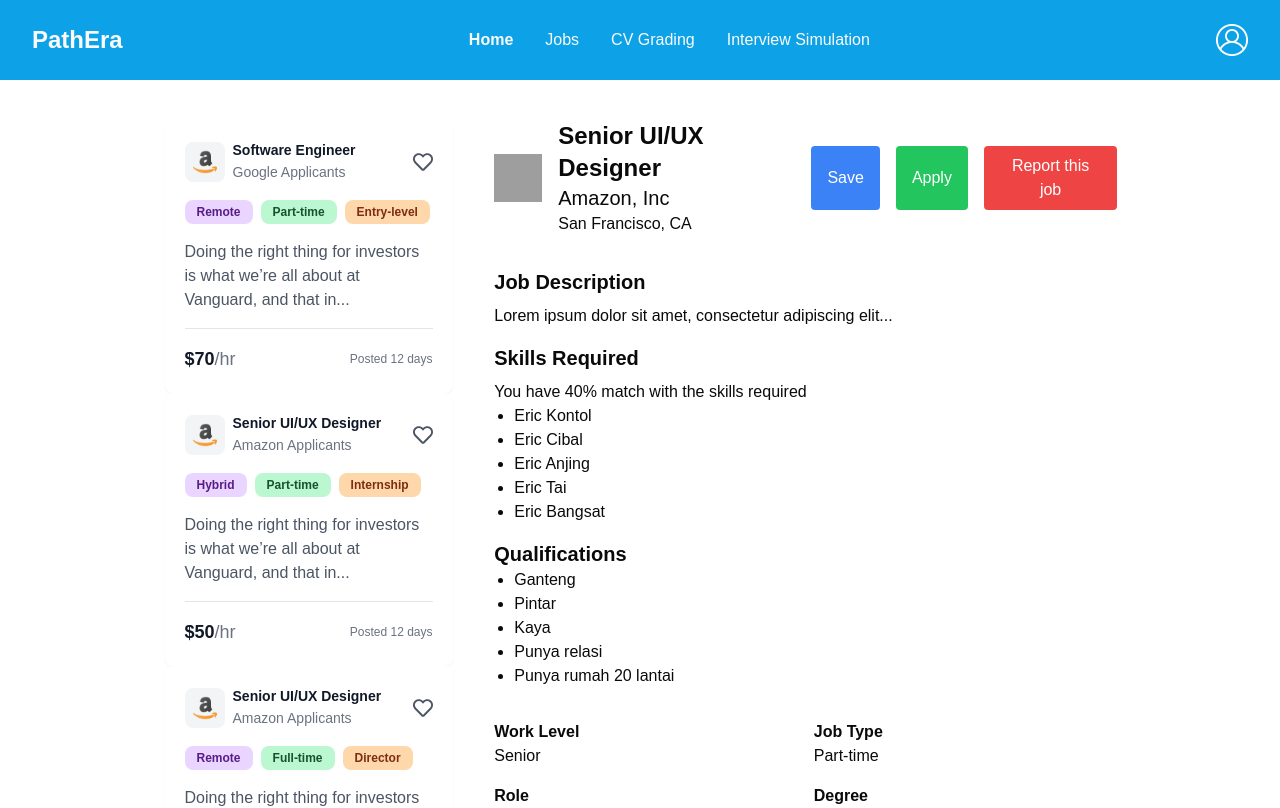
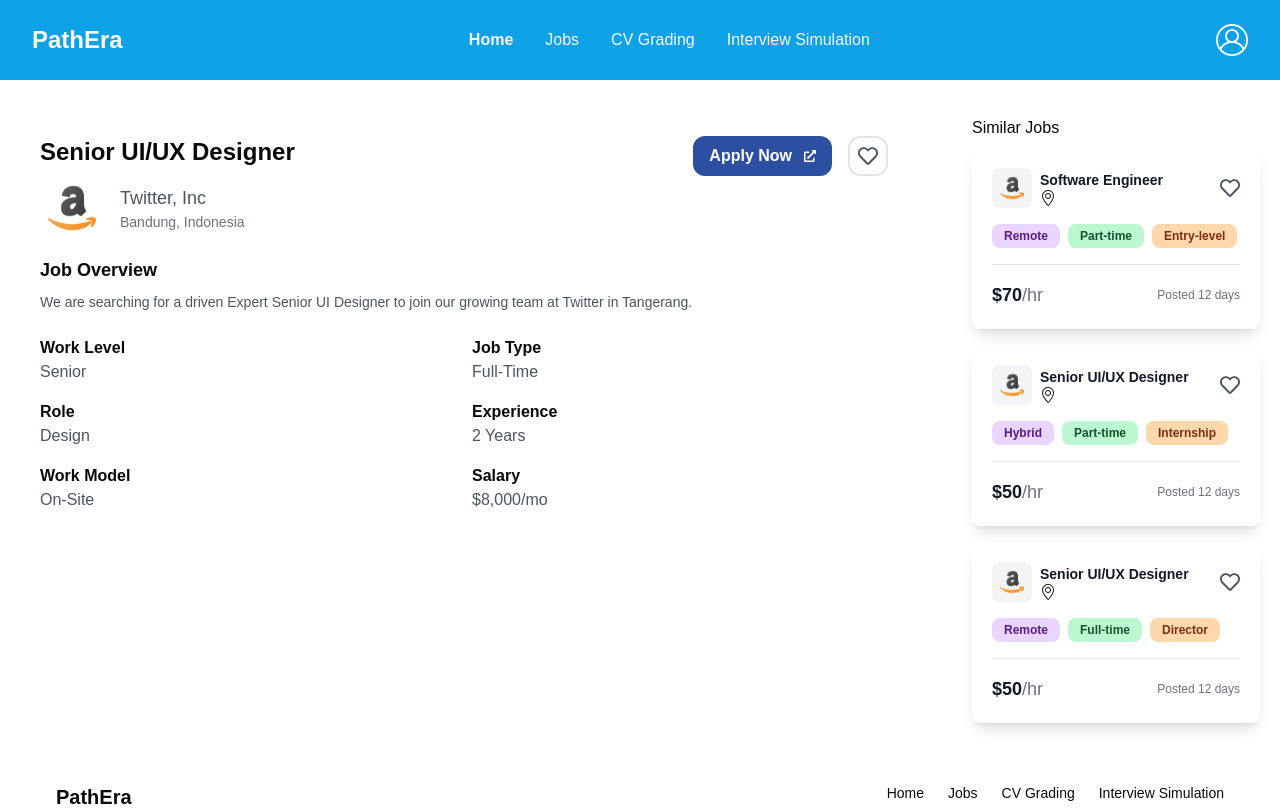
Before and after one commit to DilR7/PathEra_FrontEnd, a React (Vite) app: page /jobdetail in a window 1280 px wide. Shown: the top 808 px of the page. Built offline with nearby package versions, Linux system fonts and the light colour scheme; grey boxes are pictures that could not be loaded.

Commit message:
Enhance JobDescription Page

```diff
--- a/src/JobDetail.tsx
+++ b/src/JobDetail.tsx
@@ -4,16 +4,20 @@
 import JobSidebar from "./components/JobSidebar";
 import JobDescription from "./components/JobDescription";
 
-
 const JobDetail: React.FC = () => {
   return (
-    <div className="pt-1 flex flex-col gap-3 items-center min-h-screen px-14 bg-white mb-20">
+    <div className="min-h-screen flex flex-col mt-24">
       <Header />
 
-      <div className="flex mt-24">
-        <JobSidebar />
-        <JobDescription />
+      <div className="flex flex-grow bg-gray-100">
+        <div className="pr-8 w-full bg-white p-5">
+          <JobDescription />
+        </div>
+        <div className="pl-8 bg-white p-5">
+          <JobSidebar />
+        </div>
       </div>
+
       <Footer />
     </div>
   );
--- a/src/components/JobDescription.tsx
+++ b/src/components/JobDescription.tsx
@@ -1,78 +1,78 @@
 import React from "react";
+import amazonLogo from "..//assets/amazon__icon.png";
+import { FaHeart, FaRegHeart, FaExternalLinkAlt } from "react-icons/fa";
+import { useState } from "react";
 
 const JobDescription: React.FC = () => {
+  const [isWishlisted, setIsWishlisted] = useState(false);
+
+  const handleWishlistClick = () => {
+    setIsWishlisted((prevState) => !prevState);
+  };
+
   return (
-    <div className="w-2/3 p-5">
-      <div className="flex items-center">
-        <img
-          src="path_to_amazon_logo"
-          alt="Amazon"
-          className="w-12 h-12 mr-4"
-        />
-        <div>
-          <h1 className="text-2xl font-bold">Senior UI/UX Designer</h1>
-          <h2 className="text-xl">Amazon, Inc</h2>
-          <p>San Francisco, CA</p>
-        </div>
-        <div className="ml-auto flex space-x-4">
-          <button className="bg-blue-500 text-white px-4 py-2 rounded">
-            Save
+    <div className="p-5">
+      <div className="flex justify-between">
+        <h1 className="text-2xl font-bold">Senior UI/UX Designer</h1>
+        <div className="flex mb-2 gap-4">
+          <button className="bg-mariner-800 text-white px-4 py-2 rounded-xl font-semibold flex items-center gap-3">
+            <p>Apply Now</p>
+            <div className="text-xs">
+              <FaExternalLinkAlt />
+            </div>
           </button>
-          <button className="bg-green-500 text-white px-4 py-2 rounded">
-            Apply
-          </button>
-          <button className="bg-red-500 text-white px-4 py-2 rounded">
-            Report this job
+          <button
+            onClick={handleWishlistClick}
+            className={`text-xl border-2 border-gray rounded-xl px-2 ${
+              isWishlisted
+                ? "text-red-700 bg-red-300 border-red-300"
+                : "text-gray-600"
+            }`}
+          >
+            {isWishlisted ? <FaHeart /> : <FaRegHeart />}
           </button>
         </div>
       </div>
-      <div className="mt-8">
-        <h3 className="text-xl font-bold">Job Description</h3>
-        <p className="mt-2">
-          Lorem ipsum dolor sit amet, consectetur adipiscing elit...
+      <div className="flex items-center mb-6">
+        <img src={amazonLogo} alt="Twitter" className="w-12 h-12 ml-2 mr-6" />
+        <div>
+          <h2 className="text-lg text-gray-600">Twitter, Inc</h2>
+          <p className="text-sm text-gray-500">Bandung, Indonesia</p>
+        </div>
+      </div>
+
+      <div className="mb-6">
+        <h3 className="text-lg font-bold">Job Overview</h3>
+        <p className="text-sm text-gray-600 mt-2">
+          We are searching for a driven Expert Senior UI Designer to join our
+          growing team at Twitter in Tangerang.
         </p>
-        <h3 className="text-xl font-bold mt-4">Skills Required</h3>
-        <p className="mt-2">You have 40% match with the skills required</p>
-        <ul className="list-disc ml-5">
-          <li>Eric Kontol</li>
-          <li>Eric Cibal</li>
-          <li>Eric Anjing</li>
-          <li>Eric Tai</li>
-          <li>Eric Bangsat</li>
-        </ul>
-        <h3 className="text-xl font-bold mt-4">Qualifications</h3>
-        <ul className="list-disc ml-5">
-          <li>Ganteng</li>
-          <li>Pintar</li>
-          <li>Kaya</li>
-          <li>Punya relasi</li>
-          <li>Punya rumah 20 lantai</li>
-        </ul>
       </div>
-      <div className="mt-8 grid grid-cols-2 gap-4">
-        <div className="flex flex-col items-start">
+
+      <div className="grid grid-cols-2 gap-4">
+        <div>
           <p className="font-bold">Work Level</p>
-          <p>Senior</p>
+          <p className="text-gray-600">Senior</p>
         </div>
-        <div className="flex flex-col items-start">
+        <div>
           <p className="font-bold">Job Type</p>
-          <p>Part-time</p>
+          <p className="text-gray-600">Full-Time</p>
         </div>
-        <div className="flex flex-col items-start">
+        <div>
           <p className="font-bold">Role</p>
-          <p>Design</p>
+          <p className="text-gray-600">Design</p>
         </div>
-        <div className="flex flex-col items-start">
-          <p className="font-bold">Degree</p>
-          <p>Bachelors</p>
+        <div>
+          <p className="font-bold">Experience</p>
+          <p className="text-gray-600">2 Years</p>
         </div>
-        <div className="flex flex-col items-start">
-          <p className="font-bold">Experience</p>
-          <p>3 years</p>
+        <div>
+          <p className="font-bold">Work Model</p>
+          <p className="text-gray-600">On-Site</p>
         </div>
-        <div className="flex flex-col items-start">
-          <p className="font-bold">Office</p>
-          <p>Hybrid</p>
+        <div>
+          <p className="font-bold">Salary</p>
+          <p className="text-gray-600">$8,000/mo</p>
         </div>
       </div>
     </div>
--- a/src/components/JobFilter.tsx
+++ b/src/components/JobFilter.tsx
@@ -1,6 +1,5 @@
 import React from "react";
 import { RiFilterLine } from "react-icons/ri";
-import VerticalUnderline from "./VerticalUnderline";
 
 interface JobFilterProps {
   filters: string[];
--- a/src/components/JobSidebar.tsx
+++ b/src/components/JobSidebar.tsx
@@ -24,18 +24,17 @@
   }, []);
 
   return (
-    <div className="w-1/3 p-5">
+    <div>
+      <p className="mb-2">Similar Jobs</p>
       {shuffledJobCards.map((job, index) => (
-        <Card key={index}>
+        <Card key={index} className="mb-4 shadow-lg">
           <CardHeader
             imageSrc={job.imageSrc}
-            company={job.company}
-            applicants={job.applicants}
             role={job.role}
           />
           <CardContent
             tags={job.tags}
-            description={job.description} // Assuming description is a property of JobCard
+            description=""
           />
           <CardFooter rate={job.rate} postedDate={job.postedDate} />
         </Card>
--- a/src/components/ui/card.tsx
+++ b/src/components/ui/card.tsx
@@ -2,13 +2,16 @@
 import { cn } from "@/lib/utils";
 import { useState } from "react";
 import { FaHeart, FaRegHeart } from "react-icons/fa";
+import { Link } from "react-router-dom";
+import { SlLocationPin } from "react-icons/sl";
 
-interface CardProps extends React.HTMLAttributes<HTMLDivElement> {}
+interface CardProps extends React.HTMLAttributes<HTMLDivElement> {
+  to: string;
+}
 
 interface CardHeaderProps extends React.HTMLAttributes<HTMLDivElement> {
   imageSrc: string;
-  company: string;
-  applicants: number;
+  location: string;
   role: string;
 }
 
@@ -23,21 +26,23 @@
 }
 
 const Card = React.forwardRef<HTMLDivElement, CardProps>(
-  ({ className, ...props }, ref) => (
+  ({ className, to, ...props }, ref) => (
+    <Link to={to}>
       <div
         ref={ref}
         className={cn(
-        "bg-white text-gray-900 shadow-sm mx-auto p-5 w-72 rounded-lg",
+          "bg-white text-gray-900 shadow-sm mx-auto p-5 w-72 rounded-lg hover:shadow-lg transition-shadow duration-200",
           className
         )}
         {...props}
       />
+    </Link>
   )
 );
 Card.displayName = "Card";
 
 const CardHeader = React.forwardRef<HTMLDivElement, CardHeaderProps>(
-  ({ role, imageSrc, company, applicants, className, ...props }, ref) => {
+  ({ role, imageSrc, location, className, ...props }, ref) => {
     const [isWishlisted, setIsWishlisted] = useState(false);
 
     const handleWishlistClick = () => {
@@ -52,16 +57,18 @@
         <div className="flex items-center">
           <img
             src={imageSrc}
-            alt={`${company} logo`}
+            alt={`${location} logo`}
             className="w-10 h-10 rounded-lg mr-2 p-2 bg-gray-100"
           />
 
           <div className="">
             <h4 className="text-sm font-semibold">{role}</h4>
-            <span className=" text-sm text-gray-500">{company}</span>
-            <span className="text-sm text-gray-500">
-              {applicants} Applicants
+            <div className="flex items-center gap-1">
+              <span>
+                <SlLocationPin />
               </span>
+              <span className=" text-sm text-gray-500">{location}</span>
+            </div>
           </div>
         </div>
         <button
@@ -90,7 +97,10 @@
       <div ref={ref} className={cn("mb-4", className)} {...props}>
         <div className="flex flex-wrap gap-2 mb-2 mt-4">
           {tags.map((tag, index) => {
-            const { bg, text } = tagStyles[index] || { bg: "bg-gray-200", text: "text-gray-700" };
+            const { bg, text } = tagStyles[index] || {
+              bg: "bg-gray-200",
+              text: "text-gray-700",
+            };
 
             return (
               <span
@@ -113,7 +123,6 @@
 );
 CardContent.displayName = "CardContent";
 
-
 const CardFooter = React.forwardRef<HTMLDivElement, CardFooterProps>(
   ({ rate, postedDate, className, ...props }, ref) => (
     <div
@@ -124,7 +133,10 @@
       )}
       {...props}
     >
-      <div className="flex text-lg font-semibold">{rate}<h1 className="text-gray-500 font-medium">/hr</h1></div>
+      <div className="flex text-lg font-semibold">
+        {rate}
+        <h1 className="text-gray-500 font-medium">/hr</h1>
+      </div>
       <div className="text-xs text-gray-500">Posted {postedDate}</div>
     </div>
   )
--- a/src/data/listJob.tsx
+++ b/src/data/listJob.tsx
@@ -1,18 +1,18 @@
 import amazonLogo from "../assets/amazon__icon.png";
 export interface JobCard {
   date: string;
+  role: string;
   company: string;
-  role: string;
   imageSrc: string;
   tags: string[];
   description: string;
   rate: string;
   postedDate: string;
+  location: string;
 }
 export const LIST_JOBS: JobCard[] = [
   {
     date: "20 Aug, 2004",
-    company: "Amazon",
     role: "Senior UI/UX Designer",
     imageSrc: amazonLogo,
     tags: ["Hybrid", "Part-time", "Internship"],
@@ -20,10 +20,11 @@
       "Doing the right thing for investors is what we’re all about at Vanguard, and that in...",
     rate: "$50",
     postedDate: "12 days",
+    location: "Jakarta",
+    company: "Amazon",
   },
   {
     date: "20 Aug, 2004",
-    company: "Google",
     role: "Software Engineer",
     imageSrc: amazonLogo,
     tags: ["Remote", "Part-time", "Entry-level"],
@@ -31,10 +32,11 @@
       "Doing the right thing for investors is what we’re all about at Vanguard, and that in...",
     rate: "$70",
     postedDate: "12 days",
+    location: "Jakarta",
+    company: "Amazon",
   },
   {
     date: "20 Aug, 2004",
-    company: "Facebook",
     role: "Product Manager",
     imageSrc: amazonLogo,
     tags: ["On-site", "Internship", "Director"],
@@ -42,10 +44,11 @@
       "Doing the right thing for investors is what we’re all about at Vanguard, and that in...",
     rate: "$60",
     postedDate: "12 days",
+    location: "Jakarta",
+    company: "Amazon",
   },
   {
     date: "20 Aug, 2004",
-    company: "Amazon",
     role: "Senior UI/UX Designer",
     imageSrc: amazonLogo,
     tags: ["Remote", "Full-time", "Director"],
@@ -53,10 +56,11 @@
       "Doing the right thing for investors is what we’re all about at Vanguard, and that in...",
     rate: "$50",
     postedDate: "12 days",
+    location: "Jakarta",
+    company: "Amazon",
   },
   {
     date: "20 Aug, 2004",
-    company: "Google",
     role: "Software Engineer",
     imageSrc: amazonLogo,
     tags: ["Hybrid", "Associate"],
@@ -64,10 +68,11 @@
       "Doing the right thing for investors is what we’re all about at Vanguard, and that in...",
     rate: "$70",
     postedDate: "12 days",
+    location: "Jakarta",
+    company: "Amazon",
   },
   {
     date: "20 Aug, 2004",
-    company: "Facebook",
     role: "Product Manager",
     imageSrc: amazonLogo,
     tags: ["Remote", "Contract", "Mid-Senior"],
@@ -75,5 +80,7 @@
       "Doing the right thing for investors is what we’re all about at Vanguard, and that in...",
     rate: "$60",
     postedDate: "12 days",
+    location: "Jakarta",
+    company: "Amazon",
   },
 ];
```
Also changed, not shown: src/components/JobList.tsx (+3 -4 lines), src/assets/amazon__bg.png (added). Lines whose indentation alone changed are shown as unchanged.
